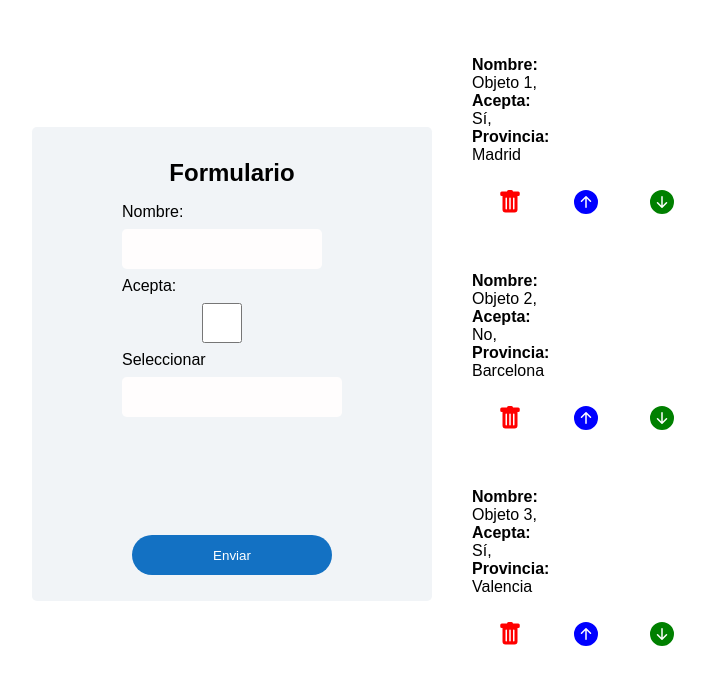
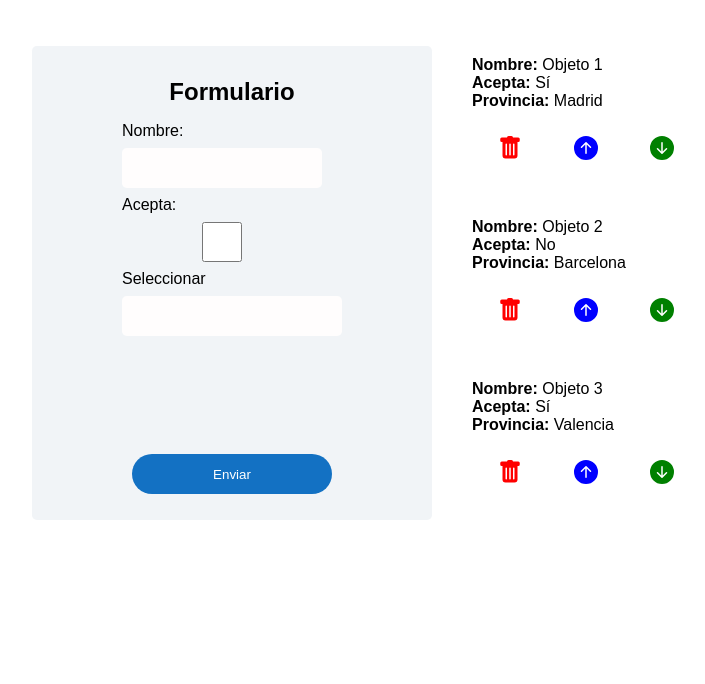
Before and after one commit to hello-world-capitanes/devops-react, a React (Vite) app: page / in a window 1280 px wide. Shown: the top 684 px of the page, without its empty margins (270-975 px from the left). Built offline with nearby package versions, Linux system fonts and the light colour scheme.

Commit message:
actualizado

```diff
--- a/src/components/Lista/Lista.jsx
+++ b/src/components/Lista/Lista.jsx
@@ -33,7 +33,10 @@ function Lista ({listaDatos, setListaDatos, handleModalShow}){
         <ul>
         {listaDatos.map((item, index) => (
             <li className="listElement" key={item.id} onDoubleClick={() => handleModalShow(true, item.id)}>
-                <strong className="strong">Nombre:</strong> {item.Nombre}, <strong className="strong">Acepta:</strong> {item.Acepta ? 'Sí' : 'No'}, <strong className="strong">Provincia:</strong> {item.Provincia}
+
+               <p> <strong >Nombre:</strong> {item.Nombre} </p>
+               <p > <strong >Acepta:</strong> {item.Acepta ? 'Sí' : 'No'} </p>
+               <p > <strong >Provincia:</strong> {item.Provincia} </p>
                 <div className="d-flex buttonContainer">
                     <button
                         className="buttons red"
--- a/src/index.css
+++ b/src/index.css
@@ -136,7 +136,3 @@
 .buttonIcon {
   font-size: 1.5rem;
 }
-
-.strong {
-  display: flex;
-}
```
